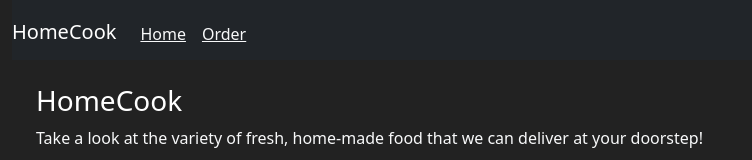
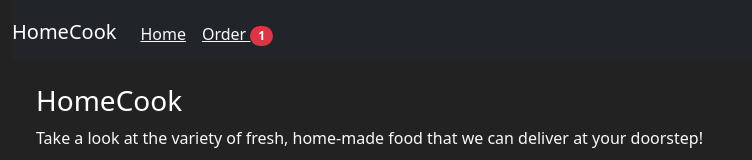
Before and after one commit to ali-nauman/homecook, a React (Create React App) app: page / in a window 1280 px wide. Both pictures are taken after a click on the button "Order". Shown: the top 160 px of the page, without its empty margins (0-752 px from the left). Built offline with nearby package versions, Linux system fonts and the light colour scheme.

Commit message:
Display order count if > 0

```diff
--- a/src/components/Header.jsx
+++ b/src/components/Header.jsx
@@ -1,9 +1,13 @@
-import React from 'react';
+import React, { useContext } from 'react';
 import Navbar from 'react-bootstrap/Navbar';
 import Nav from 'react-bootstrap/Nav';
 import { Link } from 'react-router-dom';
 
+import { HomeCookContext } from 'store/home-cook-context';
+
 export const Header = () => {
+  const { order } = useContext(HomeCookContext);
+
   return (
     <Navbar bg="dark" expand="lg" className="navbar-dark">
       <Navbar.Brand className="text-white mt-1">HomeCook</Navbar.Brand>
@@ -14,7 +18,12 @@ export const Header = () => {
             Home
           </Link>
           <Link className="text-light mt-2 mx-2" to="/order">
-            Order
+            Order{' '}
+            {!!order.length && (
+              <span className="badge rounded-pill bg-danger">
+                {order.length}
+              </span>
+            )}
           </Link>
         </Nav>
       </Navbar.Collapse>
```
